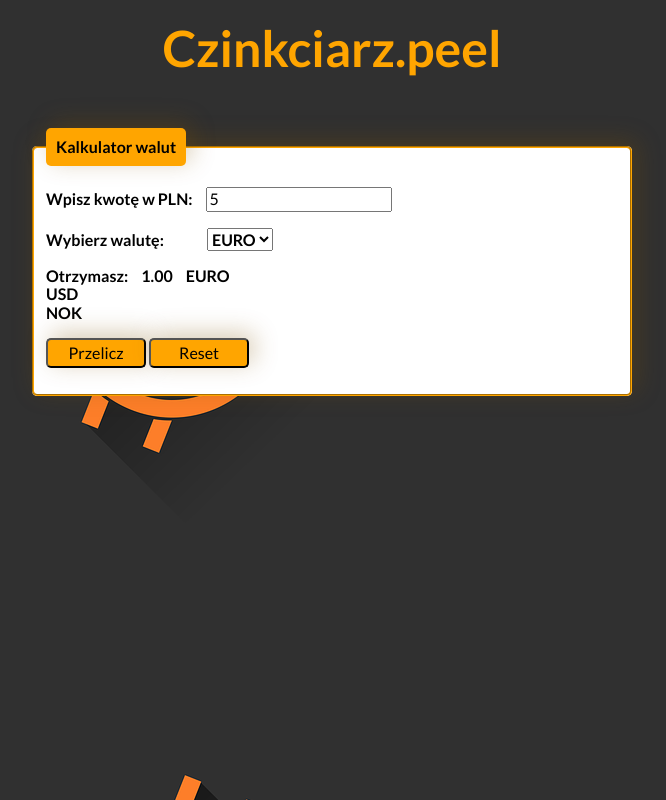
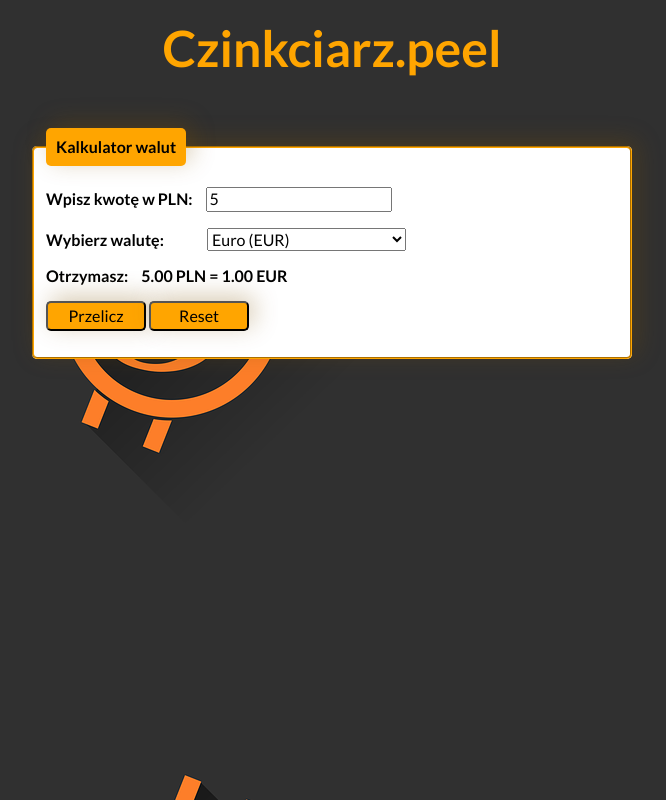
Before and after one commit to AllmostHumann/currency-conventer, a plain HTML site: page index.html in a window 1280 px wide. Both pictures are taken after typing "5" into the empty fields and a click on the button "Przelicz". Shown: the whole page, without its empty margins (308-974 px from the left). Drawn offline with nearby package versions, Linux system fonts and the light colour scheme.

Commit message:
rebuilding js script

```diff
--- a/css/form.css
+++ b/css/form.css
@@ -35,15 +35,15 @@ html {
 
 }
 
-.form__inputValue {
+.form__amountValue {
     margin: auto 10px
 }
 
-.form__selectValue {
+.form__currencyValue {
     margin: auto 40px
 }
 
-.form__calcValue {
+.form__resultValue {
     margin: auto 10px;
 }
 
--- a/index.html
+++ b/index.html
@@ -36,24 +36,24 @@
             <p>
                 <label class="form__label">
                     Wpisz kwotę w PLN:
-                    <input class="form__inputValue js-inputValue" type="number" min="0.01" required step="0.01"
+                    <input class="form__amountValue js-amountValue" type="number" min="0.01" required step="0.01"
                         placeholder="Pole wymagane">
                 </label>
             </p>
             <p>
                 <label class="form__label">
                     Wybierz walutę:
-                    <select class="form__selectValue js-selectValue" name="currency" id="select">
-                        <option class="form__EURO" value="5.00">EURO</option>
-                        <option class="form__USD" value="4.90">USD</option>
-                        <option class="form__NOK" value="0.49">NOK</option>
+                    <select class="form__currencyValue js-currencyValue" name="currency" id="select">
+                        <option value="EUR">Euro (EUR)</option>
+                        <option value="USD">Dolar amerykański (USD)</option>
+                        <option value="NOK">Korona norweska (NOK)</option>
                     </select>
                 </label>
             </p>
             <p>
                 <label class="form__label">
                     Otrzymasz:
-                    <strong class="form__calcValue js-calcValue">N/A</strong> <span
+                    <strong class="form__resultValue js-resultValue">N/A</strong> <span
                         class="form__currency js-currency"></span>
                 </label>
             </p>
--- a/js/script.js
+++ b/js/script.js
@@ -1,40 +1,60 @@
 {
-    const currencySelected = () => {
-        const formCurrencyElement = document.querySelector(".js-currency");
-        const formSelectValueElement = document.querySelector(".js-selectValue");
+    const getResult = (amount, currency) => {
 
-        formCurrencyElement.innerText =  formSelectValueElement.innerText
+        const rateEUR = 4.9987;
+        const rateUSD = 4.7890;
+        const rateNOK = 0.4875;
+
+        switch (currency) {
+
+            case "EUR":
+                return amount / rateEUR;
+
+            case "USD":
+                return amount / rateUSD;
+
+            case "NOK":
+                return amount / rateNOK;
+
+        }
+    };
+
+    const updateResultText = (amount, result, currency) => {
+        const resultElement = document.querySelector(".js-resultValue");
+        resultElement.innerText = `${amount.toFixed(2)} PLN = ${result.toFixed(2)} ${currency}`;
 
     };
 
-    const onSumbmitClick = (event) => {
+
+    const onSubmitClick = (event) => {
         event.preventDefault();
 
-        const formCalcValueElement = document.querySelector(".js-calcValue");
-        const formInputValueElement = document.querySelector(".js-inputValue");
-        const formSelectValueElement = document.querySelector(".js-selectValue");
+        const amountElement = document.querySelector(".js-amountValue");
+        const currencyElement = document.querySelector(".js-currencyValue");
 
-        const select = formSelectValueElement.value;
-        const input = formInputValueElement.value;
-        const calc = input / select;
+        const amount = +amountElement.value;
+        const currency = currencyElement.value;
 
-        formCalcValueElement.innerText = calc.toFixed(2), currencySelected()
+        const result = getResult(amount, currency);
+
+        updateResultText(amount, result, currency);
+
     };
 
     const onResetClick = () => {
-        const formCalcValueElement = document.querySelector(".js-calcValue");
-        const formCurrencyElement = document.querySelector(".js-currency");
+        const resultElement = document.querySelector(".js-resultValue");
+        const currencyElement = document.querySelector(".js-currency");
 
-        formCalcValueElement.innerText = "N/A";
-        formCurrencyElement.innerText = "";
-    }
+        resultElement.innerText = "N/A";
+        currencyElement.innerText = "";
+    };
 
     const init = () => {
         const formElement = document.querySelector(".js-form");
 
-        formElement.addEventListener("submit", onSumbmitClick);
+        formElement.addEventListener("submit", onSubmitClick);
         formElement.addEventListener("reset", onResetClick);
-    }
+    };
 
     init();
 
```
